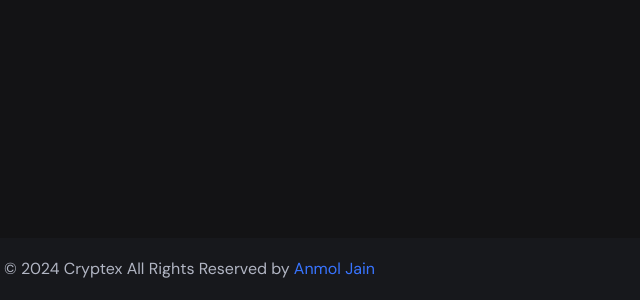
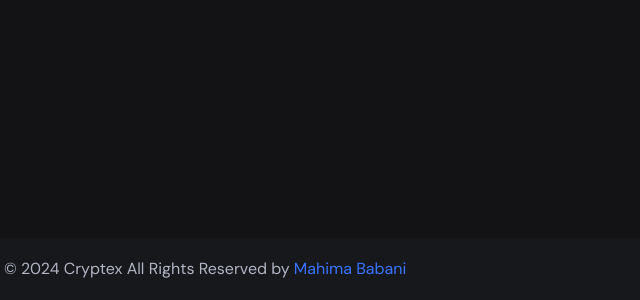
Before and after one commit to Anmoljain03/frontend-crypto-website, a plain HTML site: page index.html in a window 1280 px wide. Shown: the part 4189-4489 px from the top of the page, 11-651 px from the left. Drawn offline with nearby package versions, Linux system fonts and the light colour scheme.

Commit message:
Update index.html

```diff
--- a/index.html
+++ b/index.html
@@ -1049,7 +1049,7 @@
       <div class="container">
 
         <p class="copyright">
-          &copy; 2024 Cryptex All Rights Reserved by <a href="#" class="copyright-link">Anmol Jain</a>
+          &copy; 2024 Cryptex All Rights Reserved by <a href="#" class="copyright-link">Mahima Babani</a>
         </p>
 
         <ul class="social-list">
```
